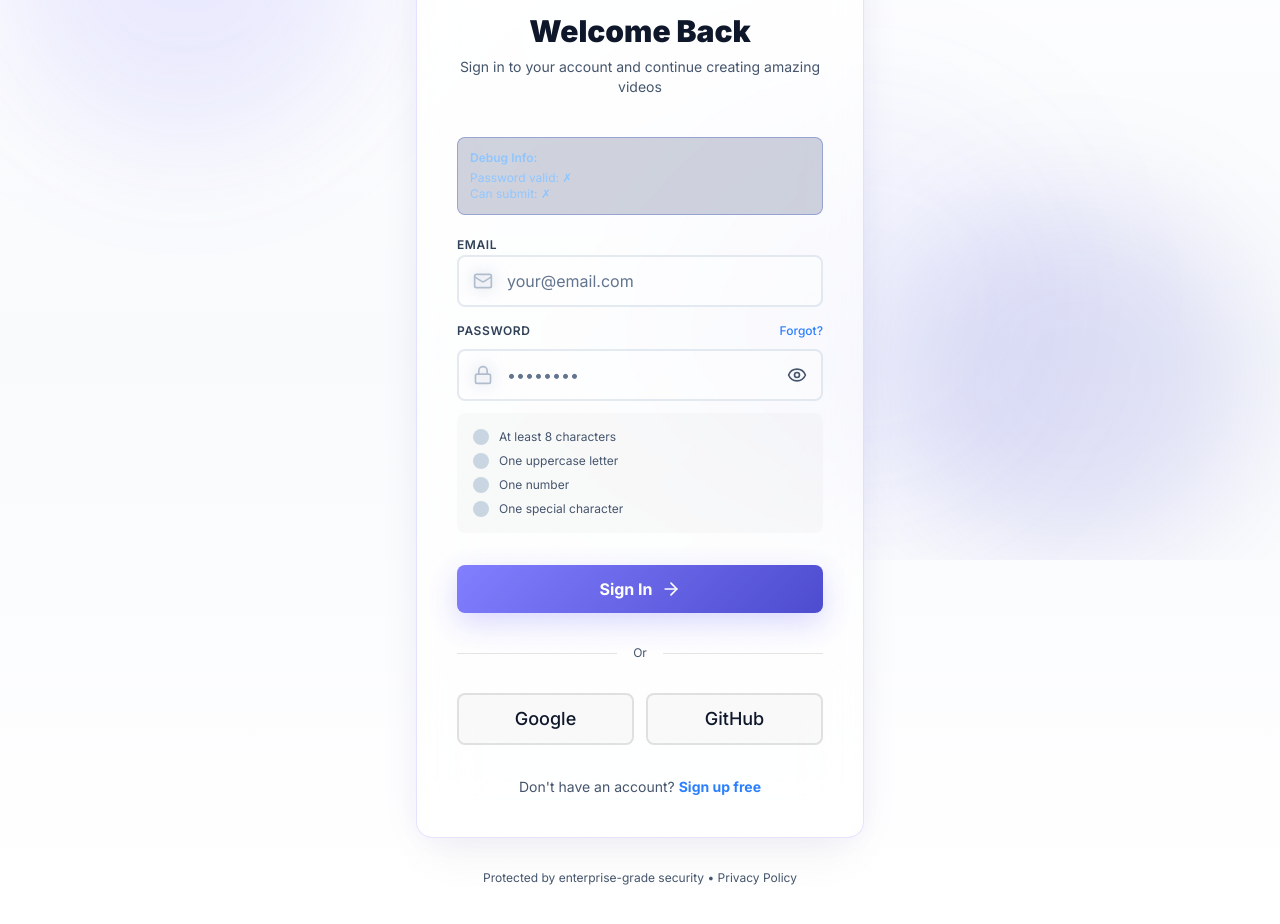
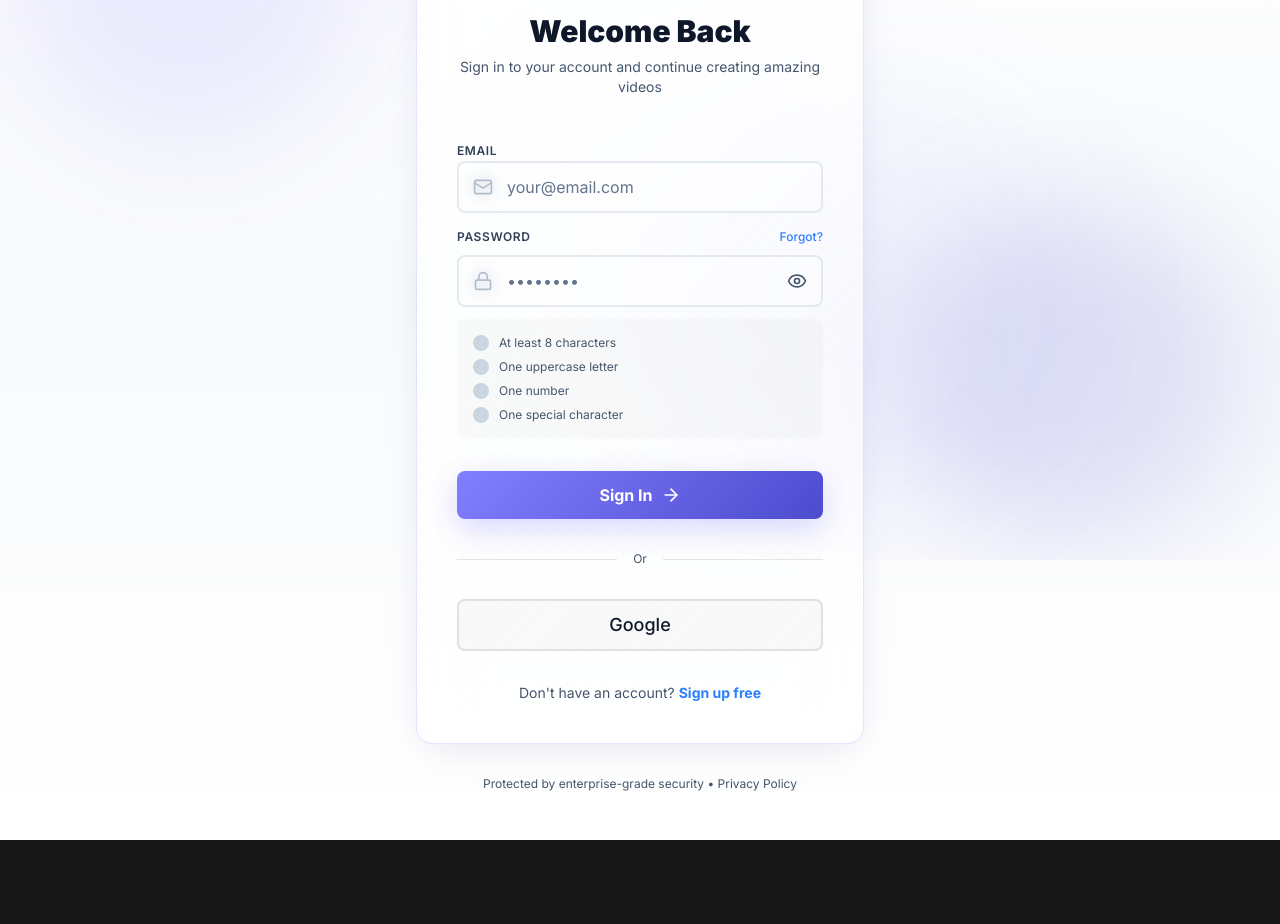
Before and after one commit to maoroch/somo, a Next.js app: page /sign-in in a window 1280 px wide. Shown: the part 240-1164 px from the top of the page. After the commit the page ends 1080 px from the top, so only its background shows below. Built offline with nearby package versions, Linux system fonts and the light colour scheme.

Commit message:
Рабочая авторизация

```diff
--- a/app/sign-in/page.tsx
+++ b/app/sign-in/page.tsx
@@ -225,13 +225,6 @@ export default function SignInPage() {
               <p className={`text-sm ${currentColors.textTertiary}`}>Sign in to your account and continue creating amazing videos</p>
             </div>
 
-            {/* Debug Info - можно удалить после отладки */}
-            <div className="mb-4 p-3 rounded-lg bg-blue-950/20 border border-blue-800/30 text-blue-300 text-xs">
-              <p className="font-semibold mb-1">Debug Info:</p>
-              <p>Password valid: {isPasswordValid ? '✓' : '✗'}</p>
-              <p>Can submit: {canSubmit ? '✓' : '✗'}</p>
-            </div>
-
             {/* Error/Success Messages */}
             {error && (
               <div className={`mb-6 p-4 rounded-lg border animate-fade-in ${
@@ -377,26 +370,16 @@ export default function SignInPage() {
             </div>
 
             {/* Social Sign In */}
-            <div className="grid grid-cols-2 gap-3">
+            <div className="flex">
               <button
                 type="button"
-                className={`py-2.5 rounded-lg border-2 transition-all duration-300 font-medium text-sm flex items-center justify-center gap-2 hover:scale-105 active:scale-95`}
+                className={`py-2.5 rounded-lg w-full border-2 transition-all duration-300 font-medium text-sm flex items-center justify-center gap-2 hover:scale-105 active:scale-95`}
                 style={{
                   borderColor: isDarkMode ? 'rgba(255, 255, 255, 0.1)' : 'rgba(0, 0, 0, 0.1)',
                   backgroundColor: isDarkMode ? 'rgba(255, 255, 255, 0.05)' : 'rgba(0, 0, 0, 0.02)',
                 }}
               >
                 <span className="text-lg">Google</span>
-              </button>
-              <button
-                type="button"
-                className={`py-2.5 rounded-lg border-2 transition-all duration-300 font-medium text-sm flex items-center justify-center gap-2 hover:scale-105 active:scale-95`}
-                style={{
-                  borderColor: isDarkMode ? 'rgba(255, 255, 255, 0.1)' : 'rgba(0, 0, 0, 0.1)',
-                  backgroundColor: isDarkMode ? 'rgba(255, 255, 255, 0.05)' : 'rgba(0, 0, 0, 0.02)',
-                }}
-              >
-                <span className="text-lg">GitHub</span>
               </button>
             </div>
 
--- a/app/sign-up/page.tsx
+++ b/app/sign-up/page.tsx
@@ -40,9 +40,9 @@ export default function SignUpPage() {
   const [showPassword, setShowPassword] = useState(false);
   const [showConfirmPassword, setShowConfirmPassword] = useState(false);
   const [fullName, setFullName] = useState('');
-  const [email, setEmail] = useState('Salimovilas46@gmail.com');
-  const [password, setPassword] = useState('Test123!@#');
-  const [confirmPassword, setConfirmPassword] = useState('Test123!@#');
+  const [email, setEmail] = useState('');
+  const [password, setPassword] = useState('');
+  const [confirmPassword, setConfirmPassword] = useState('');
   const [isLoading, setIsLoading] = useState(false);
   const [agreeToTerms, setAgreeToTerms] = useState(false);
   const [error, setError] = useState<string | null>(null);
@@ -239,13 +239,6 @@ export default function SignUpPage() {
               <p className={`text-sm ${currentColors.textTertiary}`}>Create your account and start creating amazing videos</p>
             </div>
 
-            {/* Debug Info - можно удалить после отладки */}
-            <div className="mb-4 p-3 rounded-lg bg-blue-950/20 border border-blue-800/30 text-blue-300 text-xs">
-              <p className="font-semibold mb-1">Debug Info:</p>
-              <p>Password valid: {isPasswordValid ? '✓' : '✗'}</p>
-              <p>Passwords match: {passwordsMatch ? '✓' : '✗'}</p>
-              <p>Can submit: {canSubmit ? '✓' : '✗'}</p>
-            </div>
 
             {/* Error/Success Messages */}
             {error && (
@@ -466,12 +459,6 @@ export default function SignUpPage() {
               </Link>
             </p>
 
-            {/* Test Credentials - можно удалить после отладки */}
-            <div className="mt-6 p-3 rounded-lg bg-slate-800/20 border border-slate-700/30">
-              <p className="text-xs text-slate-400 mb-1">Test credentials (auto-filled):</p>
-              <p className="text-xs text-slate-300">Email: {email}</p>
-              <p className="text-xs text-slate-300">Password: Test123!@#</p>
-            </div>
           </div>
 
           {/* Bottom Info */}
```
